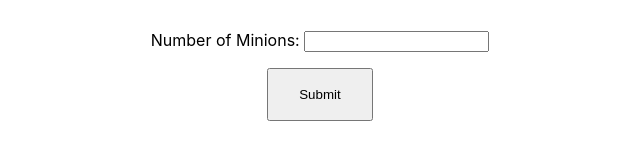
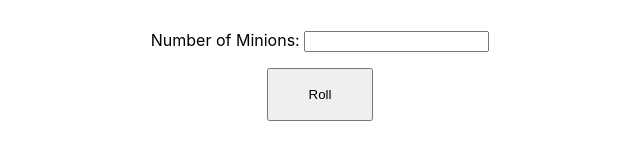
Before and after one commit to GregProuty/minionmaster, a React (Create React App) app: page / in a window 1280 px wide. Shown: the part 518-678 px from the top of the page, without its empty margins (320-960 px from the left). Built offline with nearby package versions, Linux system fonts and the light colour scheme.

Commit message:
change button text to roll

```diff
--- a/src/Form.js
+++ b/src/Form.js
@@ -108,7 +108,7 @@ const Form = ({ getResult }) => {
                         Number of Minions: <input type='number' name='minions' />
           </Label>
           <Center>
-            <Button type='submit' value='Submit' />
+            <Button type='submit' value='Roll' />
           </Center>
 
         </Wrapper>
```
Also changed, not shown: 6 other files (tests, documents, lock files or other folders).
